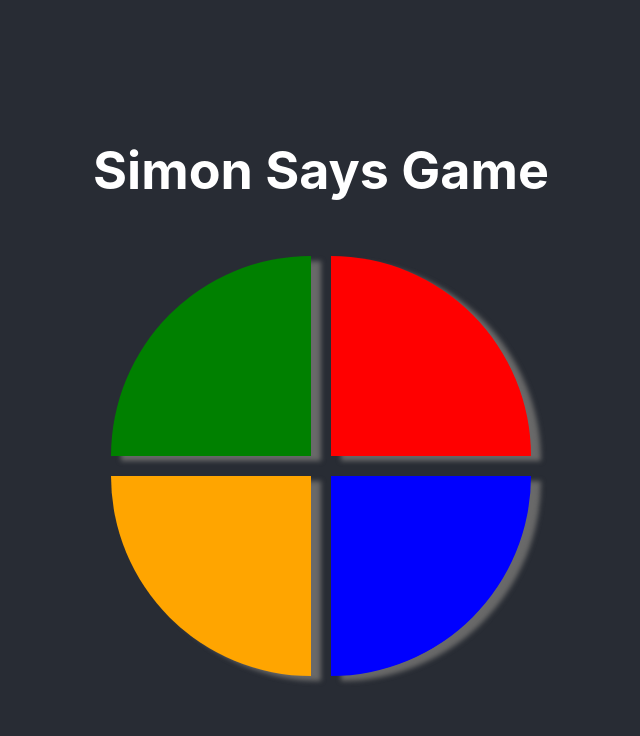
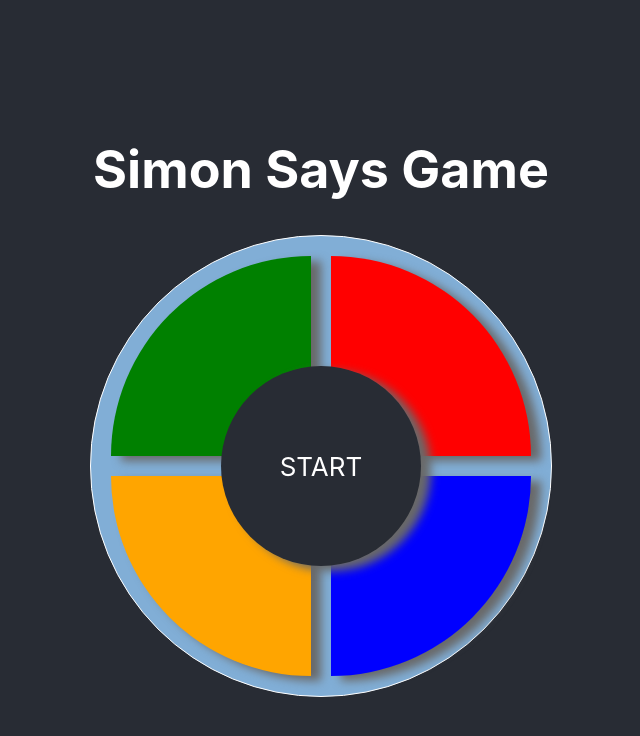
Before and after one commit to stevearchuleta/simon-says, a React (Create React App) app: page / in a window 1280 px wide. Shown: the top 736 px of the page, without its empty margins (319-959 px from the left). Built offline with nearby package versions, Linux system fonts and the light colour scheme.

Commit message:
build html and css frameowrk for the start/score button

```diff
--- a/src/App.js
+++ b/src/App.js
@@ -1,9 +1,14 @@
 
 import './App.scss';
+import {useState} from 'react';
 
 function App() {
+
+
+
   return (
     <div className="App">
+
       <header className="App-header">
       <h1>Simon Says Game</h1>
 
@@ -12,9 +17,10 @@ function App() {
         <div className="colorCards red"></div>
         <div className="colorCards orange"></div>
         <div className="colorCards blue"></div>
-        {/*<div className="start-button start">START</div>*/}
+        <div className="startButton start">START</div>
      </div>
       </header>
+
     </div>
   );
 }
--- a/src/App.scss
+++ b/src/App.scss
@@ -1,5 +1,20 @@
+
+
+
 .App {
   text-align: center;
+
+}
+
+.App-header {
+  background-color: #282c34;
+  min-height: 100vh;
+  display: flex;
+  flex-direction: column;
+  align-items: center;
+  justify-content: center;
+  font-size: calc(10px + 2vmin);
+  color: white;
 }
 
 $width: 200px ;
@@ -16,15 +31,17 @@ $padding: 20px;
   align-items: center;
   justify-content: space-between;;
   padding: $padding/2 $padding;
-  //border: 1px solid black;
-  //border-radius: 50%;
-  //background-color: #81aed6;
+  border: 1px solid white;
+  border-radius: 50%;
+  background-color: #81aed6;
 }
 
 .colorCards {
   width: $height;
   height: $height;
-  box-shadow: $padding/2 $padding/4 5px dimgray;
+  box-sizing: border-box;
+  // box-shadow: offset-x offset-y blur-radius color
+  box-shadow: $padding/2 $padding/4 10px dimgray;
 }
 
 .green {
@@ -44,6 +61,22 @@ $padding: 20px;
   border-bottom-left-radius: $height;
 }
 
+.startButton {
+  display: flex;
+  height: $height;
+  width: $width;
+  position: absolute;
+  top: 50%;
+  left: 50%;
+  border-radius: 50%;
+  background-color: #282c34;
+  color: white;
+  transform: translate(-50%, -50%);
+  justify-content: center;
+  align-items: center;
+  box-shadow: $padding/2 $padding/4 10px dimgray;
+  cursor: pointer;
+}
 
 .App-logo {
   height: 40vmin;
@@ -56,16 +89,6 @@ $padding: 20px;
   }
 }
 
-.App-header {
-  background-color: #282c34;
-  min-height: 100vh;
-  display: flex;
-  flex-direction: column;
-  align-items: center;
-  justify-content: center;
-  font-size: calc(10px + 2vmin);
-  color: white;
-}
 
 .App-link {
   color: #61dafb;
```
Also changed, not shown: 1 other file (tests, documents, lock files or other folders).
